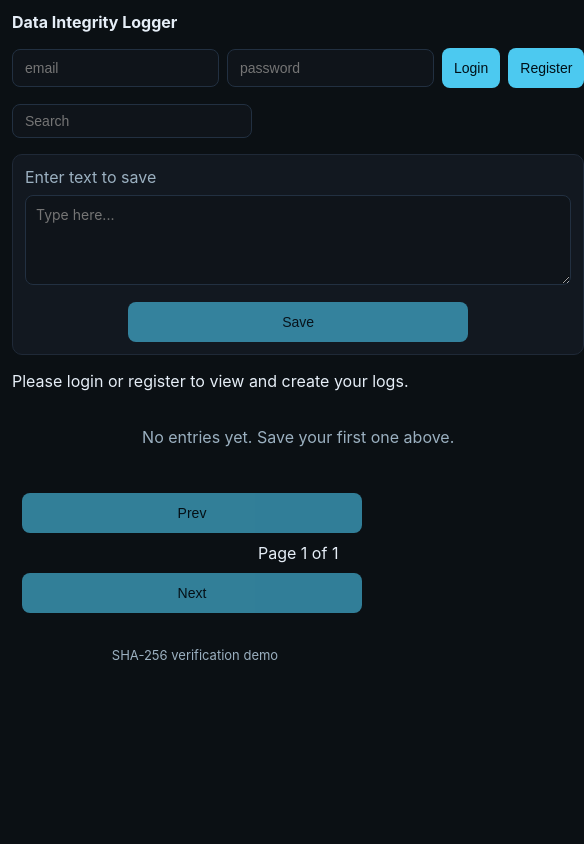
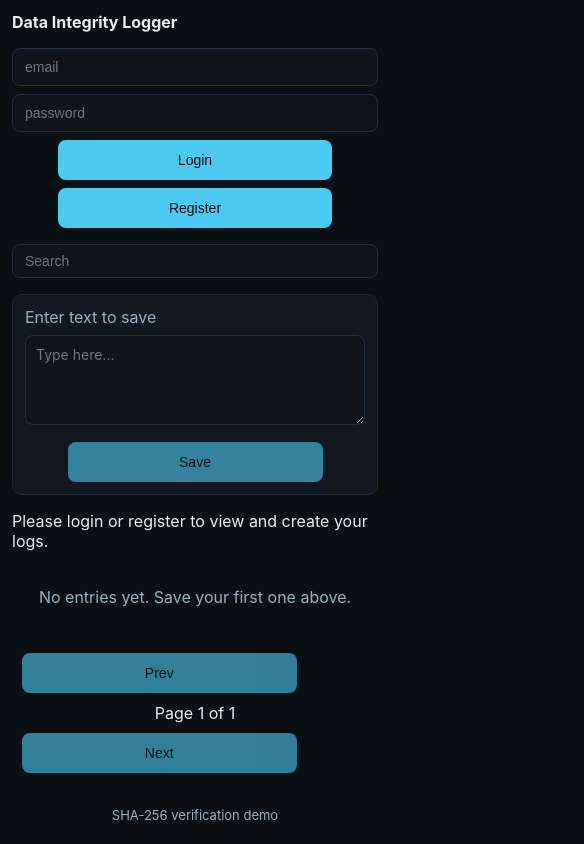
Before and after one commit to ShriramPatil0230/Data-Integrity-Logger, a React app in the folder frontend/: page / in a window 390 px wide. Shown: the whole page, 584 px wide, since content can reach past the window. Built offline with nearby package versions, Linux system fonts and the light colour scheme; the HTML template or start-up script is replaced by a standard one.

Commit message:
Fix CSS syntax and formatting in app.
Fixed CSS syntax by adding missing semicolons and ensuring proper formatting.

```diff
--- a/frontend/src/styles/app.css
+++ b/frontend/src/styles/app.css
@@ -15,7 +15,8 @@
 html,
 body,
 #root {
-  height: 100%
+  height: 100%;
+  overflow-x: hidden
 }
 
 body {
@@ -28,7 +29,9 @@ body {
 .app-container {
   max-width: 900px;
   margin: 0 auto;
-  padding: 24px
+  padding: 24px;
+  width: 100%;
+  overflow-x: hidden
 }
 
 .app-header {
@@ -106,7 +109,8 @@ button[disabled] {
 .authbar {
   display: flex;
   gap: 8px;
-  align-items: center
+  align-items: center;
+  flex-wrap: wrap
 }
 
 .authbar input {
@@ -239,6 +243,12 @@ button[disabled] {
     margin-left: auto;
     margin-right: auto
   }
+
+  .authbar input,
+  .searchbar input {
+    width: 100%;
+    max-width: 100%
+  }
 }
 
 @media (max-width:480px) {
@@ -263,4 +273,10 @@ button[disabled] {
     margin-left: auto;
     margin-right: auto
   }
+
+  .authbar input,
+  .searchbar input {
+    width: 100%;
+    max-width: 100%
+  }
 }
```
